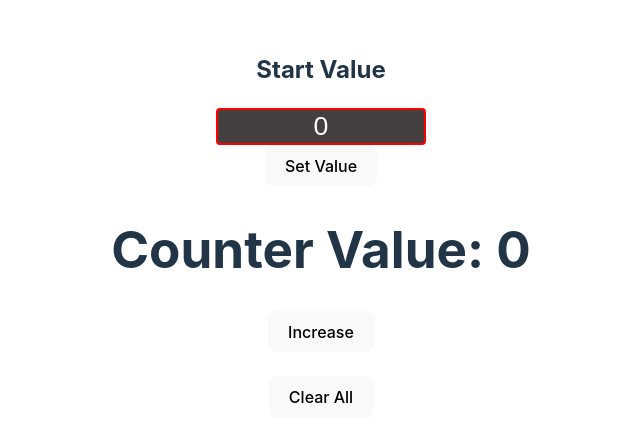
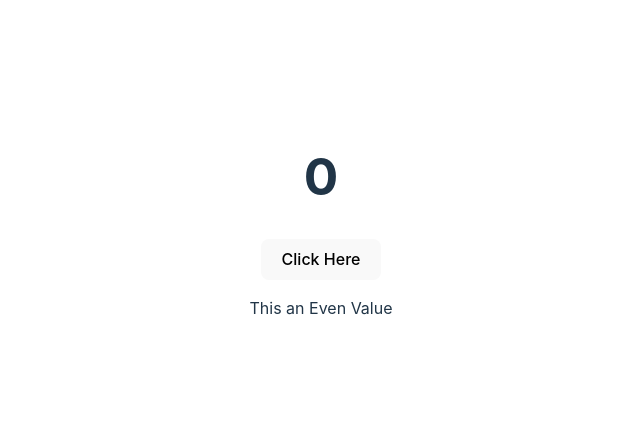
Before and after one commit to pawara101/react-hooks, a React (Vite) app: page / in a window 1280 px wide. Shown: the part 175-616 px from the top of the page, without its empty margins (319-959 px from the left). Built offline with nearby package versions, Linux system fonts and the light colour scheme.

Commit message:
UseReducer Hook

```diff
--- a/src/App.jsx
+++ b/src/App.jsx
@@ -3,13 +3,14 @@
 import viteLogo from '/vite.svg'
 import './App.css'
 import {StateTutorial} from "./components/hooks/StateTutorial.jsx";
+import { ReducerTutorial } from './components/hooks/ReducerTutorial.jsx';
 
 function App() {
 
   return (
     <>
       <div className="card">
-            <StateTutorial></StateTutorial>
+            <ReducerTutorial></ReducerTutorial>
       </div>
     </>
   )
--- /dev/null
+++ b/src/components/hooks/ReducerTutorial.jsx
@@ -0,0 +1,31 @@
+import React, { useReducer } from 'react';
+
+const reducer = (state, action) => {
+    switch (action.type) {
+        case 'INCREMENT':
+            return { count: state.count + 1, showText: state.showText };
+        case 'toggleShowText':
+            return { count: state.count, showText: !state.showText };
+        default:
+            return state;
+    }
+};
+
+export const ReducerTutorial = () => {  // Capitalized the component name
+    const [state, dispatch] = useReducer(reducer, { count: 0, showText: true });
+
+    return (
+        <div>
+            <h1>{state.count}</h1>
+            <button
+                onClick={() => {
+                    dispatch({ type: 'INCREMENT' });
+                    dispatch({ type: 'toggleShowText' });
+                }}
+            >
+                Click Here
+            </button>
+            {state.showText && <p>This an Even Value</p>}
+        </div>
+    );
+};
```
